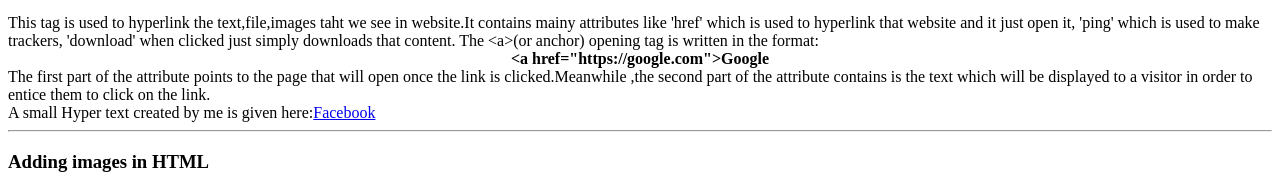
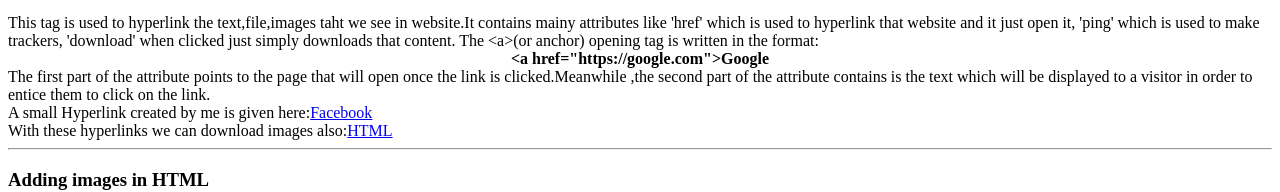
Before and after one commit to NALLAMDEEPAK/Deepu3, a plain HTML site: page index.html in a window 1280 px wide. Shown: the part 3340-3532 px from the top of the page. Drawn offline with Linux system fonts and the light colour scheme.

Commit message:
Update index.html

```diff
--- a/index.html
+++ b/index.html
@@ -194,7 +194,8 @@
       The &lta&gt(or anchor) opening tag is written in the  format:
       <center><b>&lta href="https://google.com"&gtGoogle</b></center>
       The first part of the attribute points to the page that will open once the link is clicked.Meanwhile ,the second part of the attribute contains is the text which will be displayed to a visitor in order to entice them to click on the link.
-      <br>A small Hyper text created by me is given here:<a href="https://www.facebook.com">Facebook</a>
+      <br>A small Hyperlink created by me is given here:<a href="https://www.facebook.com">Facebook</a><br>
+      With these hyperlinks we can download images also:<a href="https://www.google.com/url?sa=i&url=https%3A%2F%2Fwww.freepik.com%2Ffree-photos-vectors%2Fhtml-logo&psig=AOvVaw35WHbfGCw-3Q4Z9KY-ABHI&ust=1669994420684000&source=images&cd=vfe&ved=0CA8QjRxqFwoTCNii_5Tc2PsCFQAAAAAdAAAAABAI" download="">HTML</a>
       <hr>
       <h3>Adding images in HTML</h3>
        In Today's modern digital world,images are everything.The &ltimg&gt tag has everything you need to display images in site.Like anchor tag &ltimg&gt also contains an attribute.<br>
```
